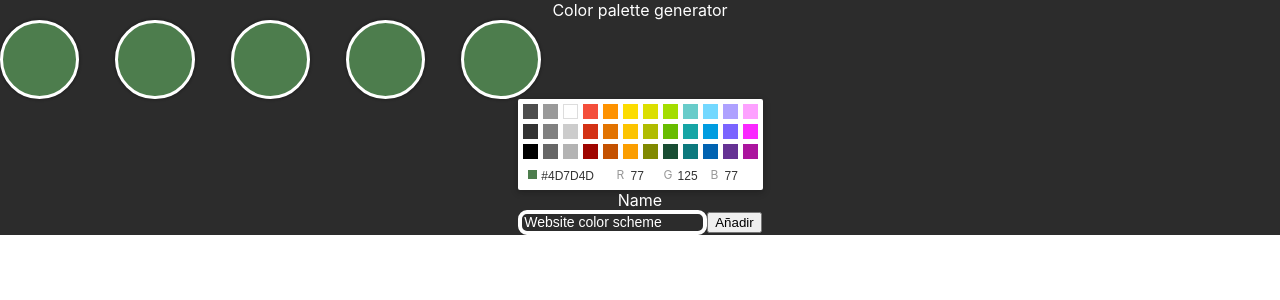
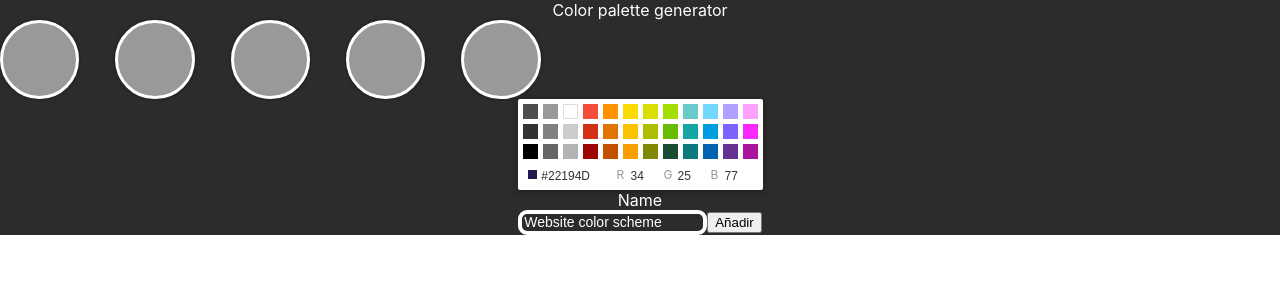
Before and after one commit to ivvasel/pruebaOxygen, a React (Create React App) app in the folder app2/: page / in a window 1280 px wide. Shown: the top 300 px of the page. Built offline with nearby package versions, Linux system fonts and the light colour scheme; the HTML template or start-up script is replaced by a standard one.

Commit message:
select de ListFav

```diff
--- a/app2/src/App.css
+++ b/app2/src/App.css
@@ -22,7 +22,6 @@
   border-radius: 50%;
   border: 3px solid white;
 
-  cursor: pointer;
   box-shadow: 0px 0px 2px 2px #00000026;
   width: 42px;
   height: 42px;
--- a/app2/src/components/Circle.js
+++ b/app2/src/components/Circle.js
@@ -10,6 +10,6 @@ export default function Circle({
       name="circulo"
       onClick={onClick}
       style={{ backgroundColor: circle.color }}
-      className="circulo"></div>
+      className={className}></div>
   );
 }
--- a/app2/src/components/ListColors.js
+++ b/app2/src/components/ListColors.js
@@ -18,18 +18,19 @@ export default function ListColors({ palette = [], setPalette }) {
       return { ...circle };
     });
     setPalette(newPalette);
+    setSelected({ ...selected, color: newColor.hex });
   };
 
   return (
     <div>
       <div name="listColors" className="paleta">
         {palette.map((circle) => {
-          return <Circle circle={circle} onClick={()=>handlePick(circle)} />;
+          return <Circle circle={circle} onClick={() => handlePick(circle)} />;
         })}
       </div>
       <div>
         <CompactPicker
-          color={"#4D7D4D"}
+          color={selected.color}
           onChangeComplete={handleChangeComplete}
         />
       </div>
--- a/app2/src/components/ListFavs.js
+++ b/app2/src/components/ListFavs.js
@@ -1,17 +1,20 @@
 import React, { useState } from "react";
 import Circle from "./Circle";
 
-export default function ListFavs({ saved = [], setSaved }) {
+export default function ListFavs({ saved = [], setSaved, handlePickSaved }) {
   return (
     <div>
       {saved?.map((item) => {
         return (
           <div>
             <div>{item.name}</div>
-            <div name="listaColores" className="listPaletaSaved">
+            <div
+              name="listaColores"
+              className="listPaletaSaved"
+              onClick={() => handlePickSaved(item)}>
               {item.palette.map((color) => {
-                console.log(color)
-                return <Circle circle={color} className={"circuloSaved"}/>;
+                console.log(color);
+                return <Circle circle={color} className={"circuloSaved"} />;
               })}
             </div>
           </div>
--- a/app2/src/components/Wrap.js
+++ b/app2/src/components/Wrap.js
@@ -2,23 +2,31 @@ import React, { useRef, useState } from "react";
 import ListColors from "./ListColors";
 import ListFavs from "./ListFavs";
 
-const initColor = { color: "#4D7D4D" };
+const initColor = { color: "#999999" };
+const initPalette = (length = 5) => {
+  var init = new Array(length);
+  for (var i = 0; i < length; i++) {
+    init[i] = { ...initColor, order: i };
+  }
+  return init;
+};
 
 export default function Wrap() {
-  const [palette, setPalette] = useState(() => {
-    const lengthPalette = 5;
-    var initPalette = new Array(lengthPalette);
-    for (var i = 0; i < lengthPalette; i++) {
-      initPalette[i] = { ...initColor, order: i };
-    }
-    return initPalette;
-  });
+  const [palette, setPalette] = useState(initPalette(5));
   const textInput = useRef(null);
 
   const [saved, setSaved] = useState(new Array());
 
   const handleSave = () => {
     setSaved([...saved, { name: textInput.current.value, palette: palette }]);
+    textInput.current.value = "";
+    setPalette(initPalette());
+  };
+
+  const handlePickSaved = (newPalette) => {
+    console.log(newPalette);
+    setPalette(newPalette.palette);
+    textInput.current.value = newPalette.name;
   };
   return (
     <div>
@@ -33,7 +41,7 @@ export default function Wrap() {
         <button onClick={handleSave}>Añadir</button>
       </div>
 
-      <ListFavs saved={saved} />
+      <ListFavs saved={saved} handlePickSaved={handlePickSaved} />
     </div>
   );
 }
```
